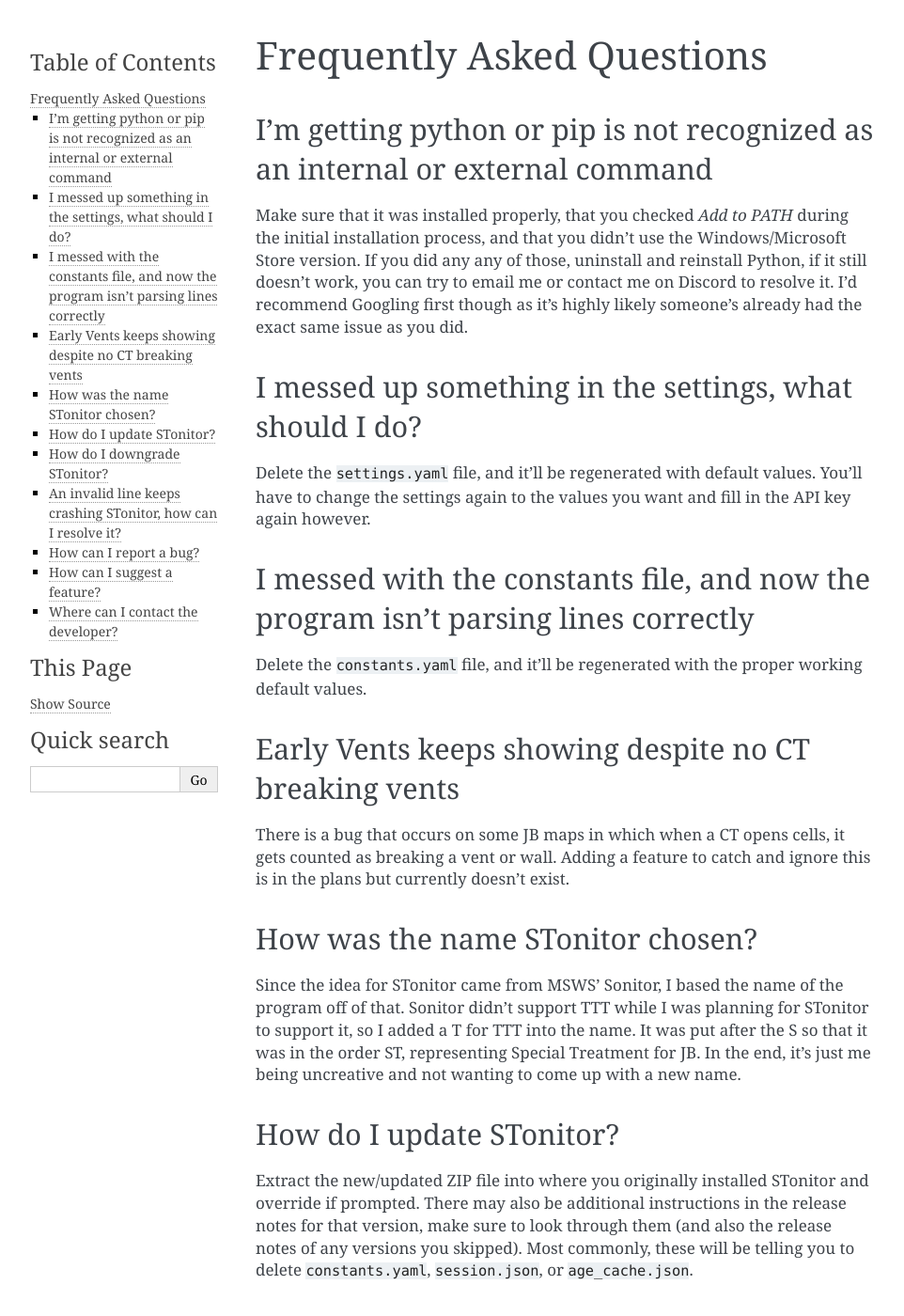
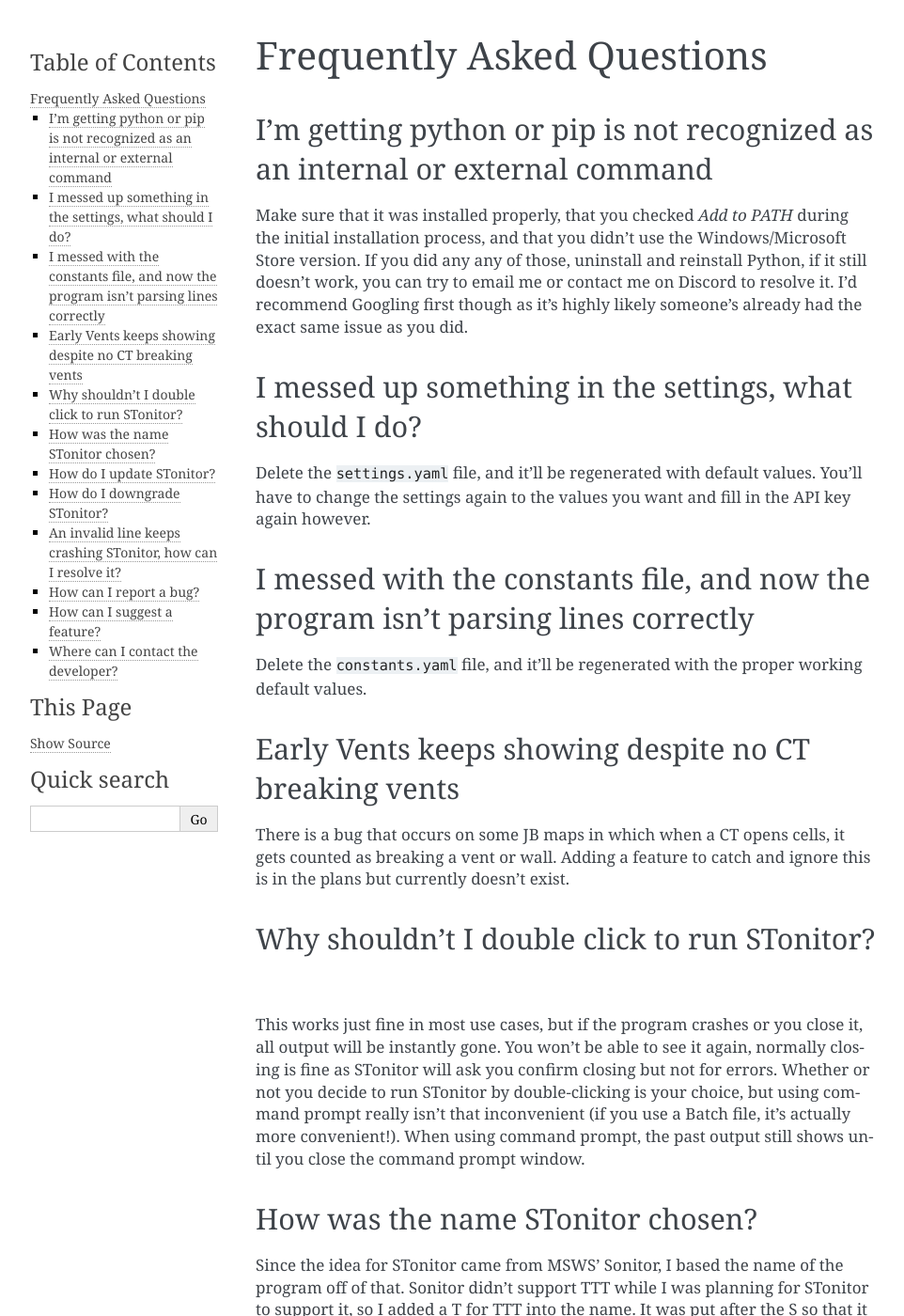
Before and after one commit to BLANK-TH/TSonitor, a Sphinx documentation site: the page built from docs/source/faq.rst, in a window 1280 px wide and 1400 px high. Shown: the whole window at 94% size, without its empty margins (148-1110 px from the left). Built offline with Sphinx 7.4.7, drawn with Linux system fonts in a browser that asks for light colours.

Commit message:
add double click explanation; add config setting for whether or not to confirm exit

```diff
--- a/STonitor.py
+++ b/STonitor.py
@@ -34,7 +34,11 @@
         save_session(session)
     except (Exception,):
         pass
-    input("Press enter to exit the program...")
+    try:
+        if config["confirm_exit"]:
+            input("Press enter to exit the program...")
+    except (Exception,):
+        pass
     sys.exit()
 
 
--- a/docs/source/faq.rst
+++ b/docs/source/faq.rst
@@ -25,6 +25,16 @@
 
 There is a bug that occurs on some JB maps in which when a CT opens cells, it gets counted as breaking a vent or wall.
 Adding a feature to catch and ignore this is in the plans but currently doesn't exist.
+
+
+Why shouldn't I double click to run STonitor?
+-------------------------------------------------
+
+This works just fine in most use cases, but if the program crashes or you close it, all output will be instantly gone.
+You won't be able to see it again, normally closing is fine as STonitor will ask you confirm closing but not for errors.
+Whether or not you decide to run STonitor by double-clicking is your choice, but using command prompt really isn't that
+inconvenient (if you use a Batch file, it's actually more convenient!). When using command prompt, the past output still
+shows until you close the command prompt window.
 
 How was the name STonitor chosen?
 ------------------------------------
--- a/docs/source/settings.rst
+++ b/docs/source/settings.rst
@@ -7,6 +7,7 @@
 - **check_delay**: *The delay in between the program checking the output.log file for new contents, in seconds. The lower it is the faster you get results but the more resources the program uses.*. Default Value: ``5``
 - **min_session_save_interval**: *The minimum delay before the session gets saved, in seconds. This isn't very important due to updates on how the program works, it's still there for redundancy however*. Default Value: ``10``
 - **clear_output_log**: *Boolean (true/false) of whether output.log should be cleared once STonitor is done with it, this prevents repeat output (a runtime caching solution is implemented for JB & Status and a round number session solution for TTT in the case that you turn this off)*. Default Value: ``true``
+- **confirm_exit**: *Boolean (true/false) of whether the program will ask you to confirm exiting by pressing enter. This may not work in all cases (certain errors at certain locations will bypass this)*. Default Value: ``true``
 - **header**: *The header that gets outputted before each program output session/log analysis. In order to create new lines, just press enter to make a new line as you would in any other file. This value must be in single quotes (')*. Example Value: ``====================``
 - *logs*:
     - **save_logs**: *Boolean (true/false) of whether logs should be saved to a .txt file for archival purposes*. Default Value: ``true``
--- a/docs/source/setup.rst
+++ b/docs/source/setup.rst
@@ -38,8 +38,9 @@
 All Set
 ---------
 Once you've adjusted all of the settings to your liking, STonitor is ready to go. To run it, simply navigate to the
-folder in Command Prompt and enter ``python STonitor.py``. It's fairly straightforward but if you don't know how to
-use it or want a refresher, head on over to `Usage <usage.html>`_.
+folder in Command Prompt and enter ``python STonitor.py`` (you can also choose to double click the file if everything
+is setup right on your computer, but this isn't as recommended, explanation is in the FAQ). It's fairly straightforward
+but if you don't know how to use it or want a refresher, head on over to `Usage <usage.html>`_.
 
 Using a Batch File
 ---------------------
```
Also changed, not shown: 1 other file.
